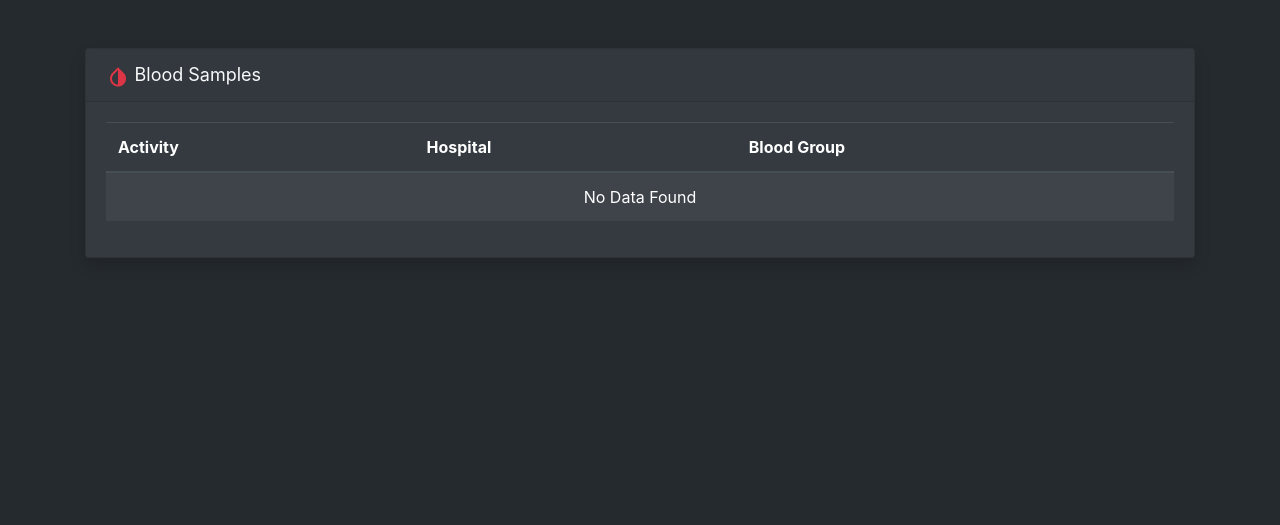
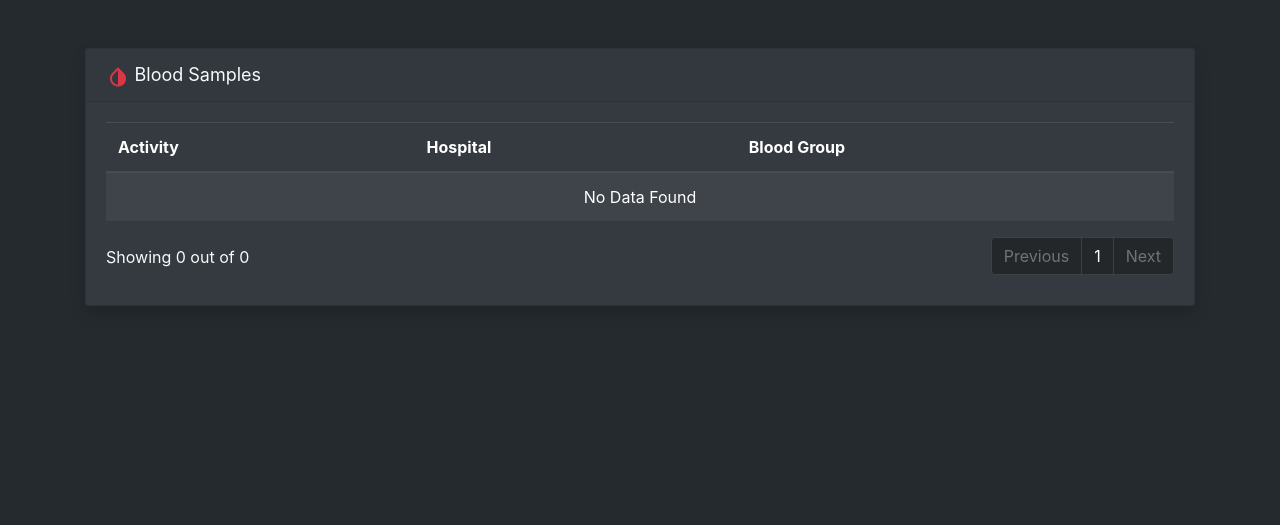
Before and after one commit to Elton1021/blood-bank, a PHP site: page /blood-bank-server/view/blood-samples.php in a window 1280 px wide. Shown: the part 56-581 px from the top of the page. Run offline with PHP 8.4, Linux system fonts and the light colour scheme; the visitor is signed in with stand-in values (Sample User, id 1); tables that the repository leaves empty or names only in its code hold one stand-in row (values such as "Sample post"); some libraries are stand-ins or nearby versions.

Commit message:
datatable footer search

```diff
--- a/controllers/SampleDetailsController.php
+++ b/controllers/SampleDetailsController.php
@@ -85,11 +85,31 @@ class SampleDetailsController extends MysqliUtil{
 
     public function getDatatableData($columns, $sql){
         try{
-            return [$columns,$this->getByQuery($sql)];
+            $page = 1;
+            if(isset($_GET['p']) && is_numeric($_GET['p'])){
+                $page = $_GET['p'];
+            }
+            $count = $this->getByQuery("SELECT count(*) AS aggregate_count FROM (".$sql.") as temp")[0]['aggregate_count'];
+            $totalPages = (ceil($count) / 10) + 1;
+            //incase of url query param manipulation
+            $page = $totalPages < $page ? $totalPages : $page;
+            return [
+                'columns' => $columns,
+                'data' => $count == 0 ? [] : $this->getByQuery($sql.' LIMIT 10 OFFSET '.(($page - 1) * 10)),
+                'count' => $count,
+                'page' => $page,
+                'totalPages' => $totalPages
+            ];
         } catch(Throwable | Error | Exception $e) {
             $this->log->error($e);
         }
-        return [$columns,[]];
+        return [
+            'columns' => $columns,
+            'data' => [],
+            'count' => 0,
+            'page' => 1,
+            'totalPages' => 1
+        ];
     }
 
     public function requestBlood(){
--- a/view/blood-samples.php
+++ b/view/blood-samples.php
@@ -19,7 +19,7 @@
             </span>
         </div>
         <div class="card-body">
-        <?php echo datatable($data[0],$data[1])?>
+        <?php echo datatable($data)?>
         </div>
     </div>
 </div>
--- a/view/components/datatable.php
+++ b/view/components/datatable.php
@@ -1,9 +1,14 @@
 <?php
 
-    function datatable($cols = [],$data = []){
+    function datatable($datatableData){
+        $cols = $datatableData['columns'] ?? [];
+        $data = $datatableData['data'] ?? [];
+        $count = $datatableData['count'] ?? 0;
+        $page = $datatableData['page'] ?? 1;
+        $totalPages = $datatableData['totalPages'] ?? 1;
         if(sizeof($cols) > 0){
             ?>
-            <table class="table table-responsive-sm table-striped table-dark">
+            <table class="table table-sm-responsive table-striped table-dark">
                 <thead>
                     <tr>
             <?php
@@ -30,6 +35,42 @@
             $footer = '';
             $output .= "</tbody>$footer</table>";
             echo $output;
+            //pagination and count details
+            $paginationStyle = 'background-color: #242729;border-color: #3c4144;';
+            $url = (isset($_SERVER['HTTPS']) && $_SERVER['HTTPS'] === 'on' ? "https" : "http") . "://$_SERVER[HTTP_HOST]$_SERVER[REQUEST_URI]";
+            $url = explode('?',$url)[0];
+            ?>
+            <div class="row">
+                <div class="col-md-6 col-ls-12">
+                    <p class="mt-2 text-md-left text-center">Showing <?php echo sizeof($data);?> out of <?php echo $count;?></p>
+                </div>
+                <div class="col-md-6 col-ls-12">
+                    <nav aria-label="Page navigation example">
+                        <ul class="pagination justify-content-md-end justify-content-center bg-dark mb-0">
+                            <li class="page-item <?php echo $page == 1 ? 'disabled':'';?>">
+                                <a class="page-link" style="<?php echo $paginationStyle;?>" href="<?php echo $url.'?p='.($page - 1);?>" tabindex="-1" aria-disabled="true">Previous</a>
+                            </li>
+                            <?php
+                                $paginationStart = 1;
+                                if($totalPages - $page < 2 && $page > 2) {
+                                    $paginationStart = $page - (4 - ($totalPages - $page));
+                                } else if($page > 2 && $page-2 < $totalPages){
+                                    $paginationStart = $page - 2;
+                                }
+                                for ($i = $paginationStart; $i <= $totalPages && $i < $paginationStart + 5; $i++){
+                                    ?>
+                                    <li class="page-item <?php echo $i == $page ? 'active' : '';?>"><a class="page-link" style="<?php echo $paginationStyle;?>" <?php echo ($i != $page ? 'href="'.$url.'?p='.$i.'"' : '');?>><?php echo $i;?></a></li>
+                                    <?php
+                                }
+                            ?>
+                            <li class="page-item <?php echo $page == $totalPages ? 'disabled':'';?>">
+                                <a class="page-link" style="<?php echo $paginationStyle;?>" href="<?php echo $url.'?p='.($page + 1);?>">Next</a>
+                            </li>
+                        </ul>
+                    </nav>
+                </div>
+            </div>
+            <?php
         }
         echo '';
     }
--- a/view/view-request.php
+++ b/view/view-request.php
@@ -19,7 +19,7 @@
             </span>
         </div>
         <div class="card-body">
-        <?php echo datatable($data[0],$data[1])?>
+        <?php echo datatable($data)?>
         </div>
     </div>
 </div>
```
